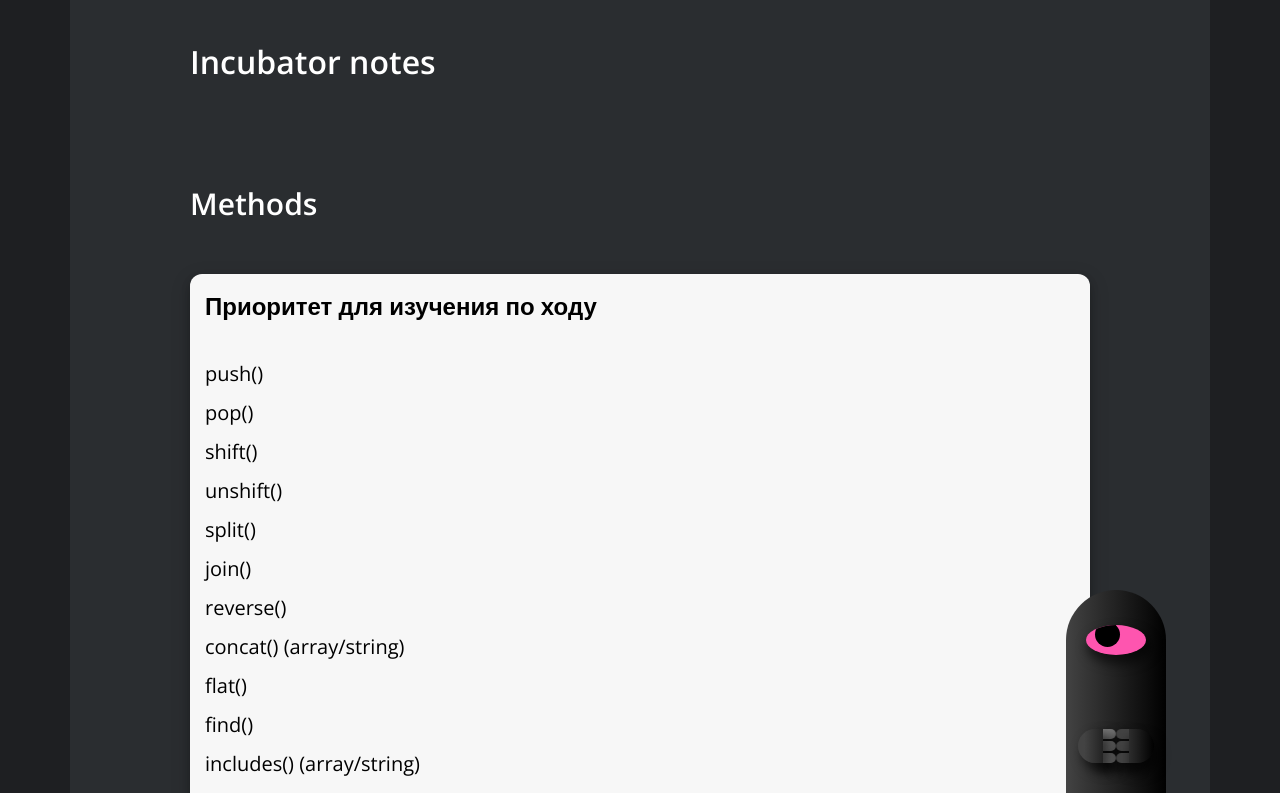
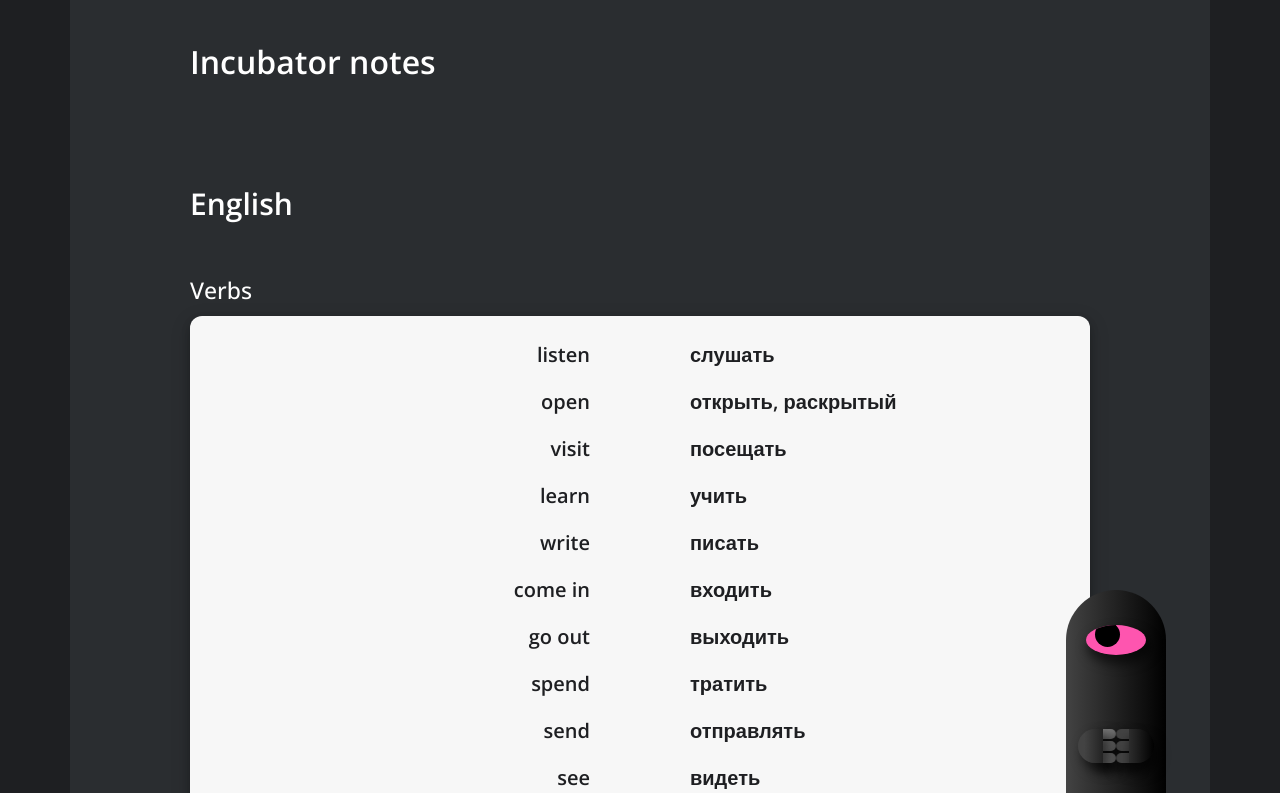
Before and after one commit to obigreen/notes, a React (Create React App) app: page / in a window 1280 px wide. Shown: the top 793 px of the page. Built offline with nearby package versions, Linux system fonts and the light colour scheme.

Commit message:
Fixed routing issues and updated navigation

```diff
--- a/src/App.tsx
+++ b/src/App.tsx
@@ -31,8 +31,8 @@ const App = () => {
                     {/*<JsForChildren/>*/}
 
 
-                    {/*<English/>*/}
-                    <Methods/>
+                    <English/>
+                    {/*<Methods/>*/}
                     {/*<Hooks/>*/}
                     {/*<Propertys/>*/}
                     {/*<BotQuestions/>*/}
```
